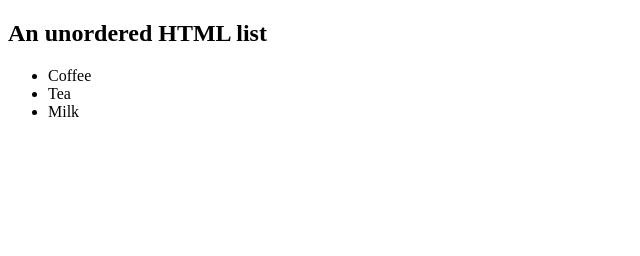
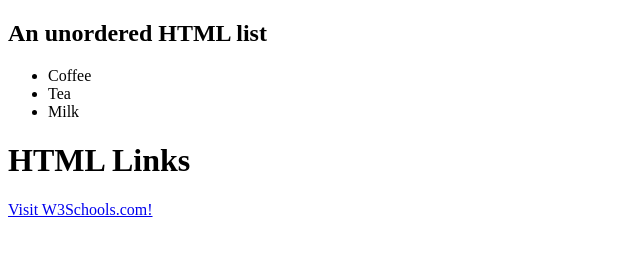
Before and after one commit to harshaj09/client-demo, a plain HTML site: page index.html in a window 1280 px wide. Shown: the whole page, without its empty margins (0-640 px from the left). Drawn offline with Linux system fonts and the light colour scheme.

Commit message:
added w3schools link

```diff
--- a/index.html
+++ b/index.html
@@ -10,5 +10,9 @@
   <li>Milk</li>
 </ul>
 
+<h1>HTML Links</h1>
+
+<p><a href="https://www.w3schools.com/">Visit W3Schools.com!</a></p>
+
 </body>
 </html>
```
